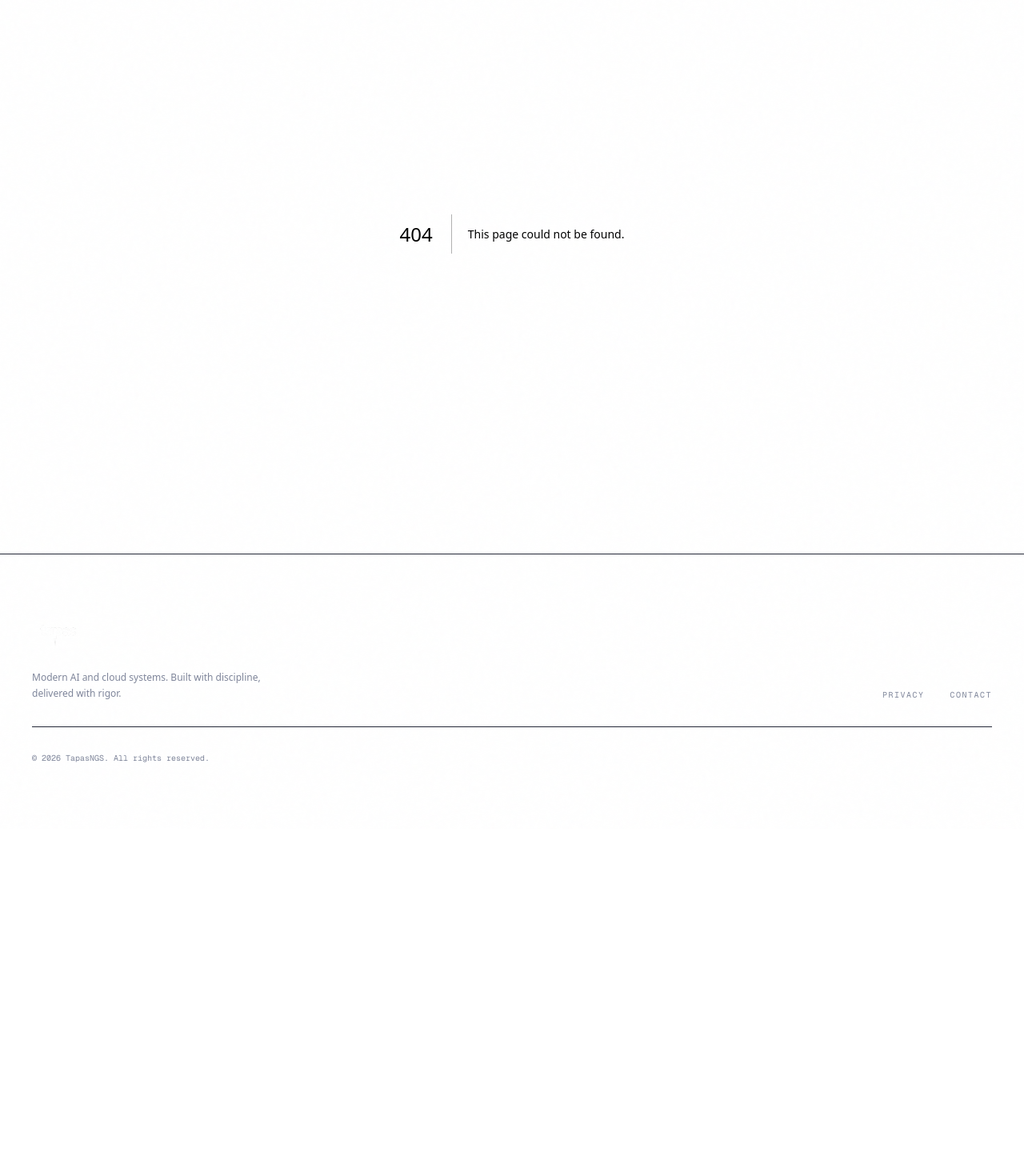
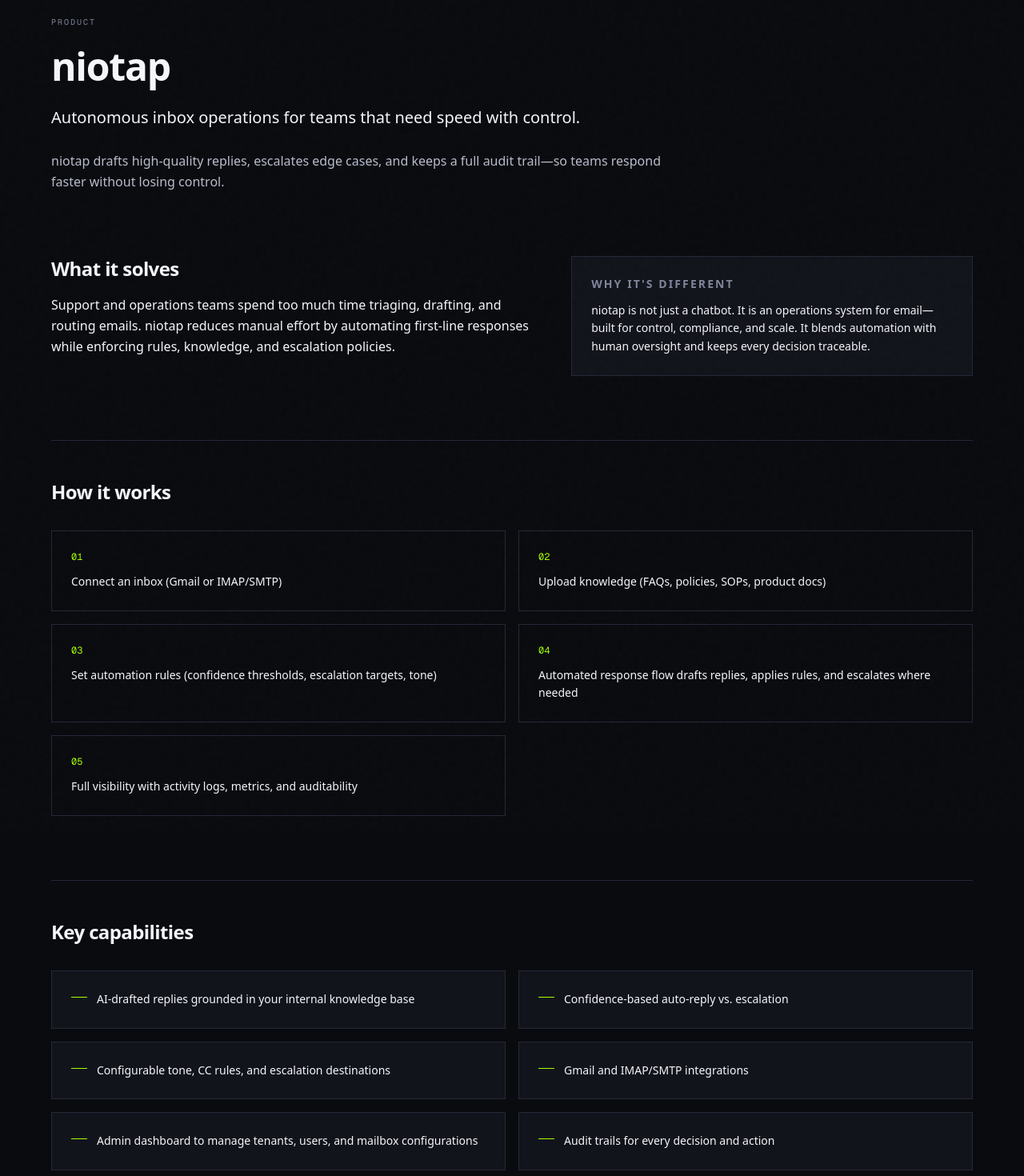
Before and after one commit to advaidg/tapas, a Next.js app: page /niotap in a window 1280 px wide. Before the commit this address had no page. Shown: the part 180-1650 px from the top of the page at 80% size. Before the commit the page ends 1201 px from the top, so only its background shows below. Built offline with nearby package versions, Linux system fonts and the light colour scheme.

Commit message:
Add niotap product page

```diff
--- /dev/null
+++ b/src/app/niotap/page.tsx
@@ -0,0 +1,132 @@
+import StructuredData from "@/components/StructuredData";
+import { siteContent } from "@/content/site-content";
+
+export const metadata = {
+  title: "niotap — TapasNGS",
+  description: siteContent.product.oneLiner,
+  alternates: { canonical: "/niotap" },
+};
+
+export default function NiotapPage() {
+  const { meta, product } = siteContent;
+
+  return (
+    <section className="px-6 py-32 lg:px-10">
+      <StructuredData
+        data={{
+          "@context": "https://schema.org",
+          "@type": "Product",
+          name: product.name,
+          description: product.oneLiner,
+          brand: "Tapas Next Gen Systems",
+          url: `${meta.siteUrl}/niotap`,
+        }}
+      />
+      <div className="mx-auto max-w-6xl">
+        <div className="mb-20 max-w-3xl">
+          <span className="mb-6 block font-mono text-[10px] uppercase tracking-[0.2em] text-[var(--text-dim)]">
+            Product
+          </span>
+          <h1 className="mb-6 text-4xl font-semibold tracking-tight sm:text-5xl">
+            {product.name}
+          </h1>
+          <p className="mb-6 text-xl leading-relaxed text-[var(--text-primary)]">
+            {product.tagline}
+          </p>
+          <p className="text-base leading-relaxed text-[var(--text-secondary)]">
+            {product.oneLiner}
+          </p>
+        </div>
+
+        <div className="grid gap-12 lg:grid-cols-[1.2fr_1fr]">
+          <div>
+            <h2 className="mb-4 text-2xl font-semibold tracking-tight">
+              What it solves
+            </h2>
+            <p className="text-base leading-relaxed text-[var(--text-primary)]">
+              {product.whatItSolves}
+            </p>
+          </div>
+          <div className="border border-[var(--border)] bg-[var(--bg-surface)] p-6">
+            <h3 className="mb-3 text-sm font-semibold uppercase tracking-[0.15em] text-[var(--text-dim)]">
+              Why it&apos;s different
+            </h3>
+            <p className="text-sm leading-relaxed text-[var(--text-primary)]">
+              {product.differentiation}
+            </p>
+          </div>
+        </div>
+
+        <div className="mt-20 border-t border-[var(--border)] pt-12">
+          <h2 className="mb-8 text-2xl font-semibold tracking-tight">
+            How it works
+          </h2>
+          <div className="grid gap-4 sm:grid-cols-2">
+            {product.howItWorks.map((step, i) => (
+              <div
+                key={step}
+                className="border border-[var(--border)] bg-[var(--bg)] p-6"
+              >
+                <span className="mb-3 block font-mono text-xs text-[var(--accent)]">
+                  {String(i + 1).padStart(2, "0")}
+                </span>
+                <p className="text-sm leading-relaxed text-[var(--text-primary)]">
+                  {step}
+                </p>
+              </div>
+            ))}
+          </div>
+        </div>
+
+        <div className="mt-20 border-t border-[var(--border)] pt-12">
+          <h2 className="mb-8 text-2xl font-semibold tracking-tight">
+            Key capabilities
+          </h2>
+          <div className="grid gap-4 sm:grid-cols-2">
+            {product.capabilities.map((capability) => (
+              <div
+                key={capability}
+                className="flex items-start gap-3 border border-[var(--border)] bg-[var(--bg-surface)] p-6"
+              >
+                <span className="mt-2 block h-px w-5 shrink-0 bg-[var(--accent)]" />
+                <p className="text-sm leading-relaxed text-[var(--text-primary)]">
+                  {capability}
+                </p>
+              </div>
+            ))}
+          </div>
+        </div>
+
+        <div className="mt-20 border-t border-[var(--border)] pt-12">
+          <h2 className="mb-8 text-2xl font-semibold tracking-tight">
+            Who it&apos;s for
+          </h2>
+          <div className="grid gap-4 sm:grid-cols-2">
+            {product.audiences.map((audience, i) => (
+              <div
+                key={audience}
+                className="border border-[var(--border)] bg-[var(--bg)] p-6"
+              >
+                <span className="mb-3 block font-mono text-xs text-[var(--accent)]">
+                  {String(i + 1).padStart(2, "0")}
+                </span>
+                <p className="text-sm leading-relaxed text-[var(--text-primary)]">
+                  {audience}
+                </p>
+              </div>
+            ))}
+          </div>
+        </div>
+
+        <div className="mt-20 border-t border-[var(--border)] pt-12">
+          <h2 className="mb-4 text-2xl font-semibold tracking-tight">
+            Positioning inside TapasNGS
+          </h2>
+          <p className="max-w-3xl text-base leading-relaxed text-[var(--text-primary)]">
+            {product.positioning}
+          </p>
+        </div>
+      </div>
+    </section>
+  );
+}
--- a/src/app/page.tsx
+++ b/src/app/page.tsx
@@ -14,6 +14,7 @@
     problem,
     approach,
     engagement,
+    product,
   } = siteContent.home;
   const { meta } = siteContent;
 
@@ -224,6 +225,49 @@
       {/* Divider */}
       <div className="mx-6 border-t border-[var(--border)] lg:mx-10" />
 
+      {/* Product Spotlight */}
+      <section className="px-6 py-28 lg:px-10">
+        <div className="mx-auto max-w-7xl">
+          <div className="grid gap-12 lg:grid-cols-[1fr_1.3fr] lg:items-center">
+            <div>
+              <span className="mb-4 block font-mono text-[10px] uppercase tracking-[0.2em] text-[var(--text-dim)]">
+                Product
+              </span>
+              <h2 className="mb-6 text-3xl font-semibold tracking-tight sm:text-4xl">
+                {product.title}
+              </h2>
+              <p className="mb-8 text-base leading-relaxed text-[var(--text-primary)]">
+                {product.body}
+              </p>
+              <Link
+                href={product.cta.href}
+                className="inline-block border border-[var(--accent)] px-8 py-3.5 font-mono text-[11px] uppercase tracking-[0.1em] text-[var(--accent)] transition-all hover:bg-[var(--accent)] hover:text-[var(--bg)]"
+              >
+                {product.cta.label}
+              </Link>
+            </div>
+            <div className="grid gap-4 sm:grid-cols-2">
+              {product.highlights.map((item, i) => (
+                <div
+                  key={item}
+                  className="border border-[var(--border)] bg-[var(--bg-surface)] p-6"
+                >
+                  <span className="mb-3 block font-mono text-xs text-[var(--accent)]">
+                    {String(i + 1).padStart(2, "0")}
+                  </span>
+                  <p className="text-sm leading-relaxed text-[var(--text-primary)]">
+                    {item}
+                  </p>
+                </div>
+              ))}
+            </div>
+          </div>
+        </div>
+      </section>
+
+      {/* Divider */}
+      <div className="mx-6 border-t border-[var(--border)] lg:mx-10" />
+
       {/* Contact CTA */}
       <section className="px-6 py-32 lg:px-10">
         <div className="mx-auto max-w-7xl">
--- a/src/content/site-content.ts
+++ b/src/content/site-content.ts
@@ -15,6 +15,7 @@
       { label: "Home", href: "/" },
       { label: "About", href: "/about" },
       { label: "Capabilities", href: "/capabilities" },
+      { label: "niotap", href: "/niotap" },
       { label: "Proof", href: "/proof" },
       { label: "Contact", href: "/contact" },
     ],
@@ -92,6 +93,17 @@
         "Tight feedback loops",
       ],
       closing: "We stay small by design. This keeps accountability high\u2014and delivery sharp.",
+    },
+
+    product: {
+      title: "Flagship product: niotap.",
+      body: "niotap is an autonomous inbox operations platform that drafts high-quality replies, escalates edge cases, and keeps a full audit trail\u2014so teams respond faster without losing control.",
+      cta: { label: "Explore niotap", href: "/niotap" },
+      highlights: [
+        "AI-drafted replies grounded in internal knowledge",
+        "Confidence-based auto-reply vs. escalation",
+        "Full visibility with logs, metrics, and auditability",
+      ],
     },
 
     principles: {
@@ -250,6 +262,41 @@
     formspreeEndpoint: "https://formspree.io/f/xnjzdydz",
   },
 
+  product: {
+    name: "niotap",
+    tagline:
+      "Autonomous inbox operations for teams that need speed with control.",
+    oneLiner:
+      "niotap drafts high-quality replies, escalates edge cases, and keeps a full audit trail\u2014so teams respond faster without losing control.",
+    whatItSolves:
+      "Support and operations teams spend too much time triaging, drafting, and routing emails. niotap reduces manual effort by automating first-line responses while enforcing rules, knowledge, and escalation policies.",
+    howItWorks: [
+      "Connect an inbox (Gmail or IMAP/SMTP)",
+      "Upload knowledge (FAQs, policies, SOPs, product docs)",
+      "Set automation rules (confidence thresholds, escalation targets, tone)",
+      "Automated response flow drafts replies, applies rules, and escalates where needed",
+      "Full visibility with activity logs, metrics, and auditability",
+    ],
+    capabilities: [
+      "AI-drafted replies grounded in your internal knowledge base",
+      "Confidence-based auto-reply vs. escalation",
+      "Configurable tone, CC rules, and escalation destinations",
+      "Gmail and IMAP/SMTP integrations",
+      "Admin dashboard to manage tenants, users, and mailbox configurations",
+      "Audit trails for every decision and action",
+    ],
+    differentiation:
+      "niotap is not just a chatbot. It is an operations system for email\u2014built for control, compliance, and scale. It blends automation with human oversight and keeps every decision traceable.",
+    audiences: [
+      "Customer support teams",
+      "Operations and compliance teams",
+      "Internal help desks",
+      "Any team handling high-volume, rule-driven email",
+    ],
+    positioning:
+      "niotap is a flagship product within Tapas Next Gen Systems, focused on operational AI. It showcases our approach to building secure, auditable automation systems that plug into real business workflows and deliver measurable efficiency gains.",
+  },
+
   privacy: {
     title: "Privacy Policy",
     intro:
```
Also changed, not shown: 1 other file (tests, documents, lock files or other folders).
